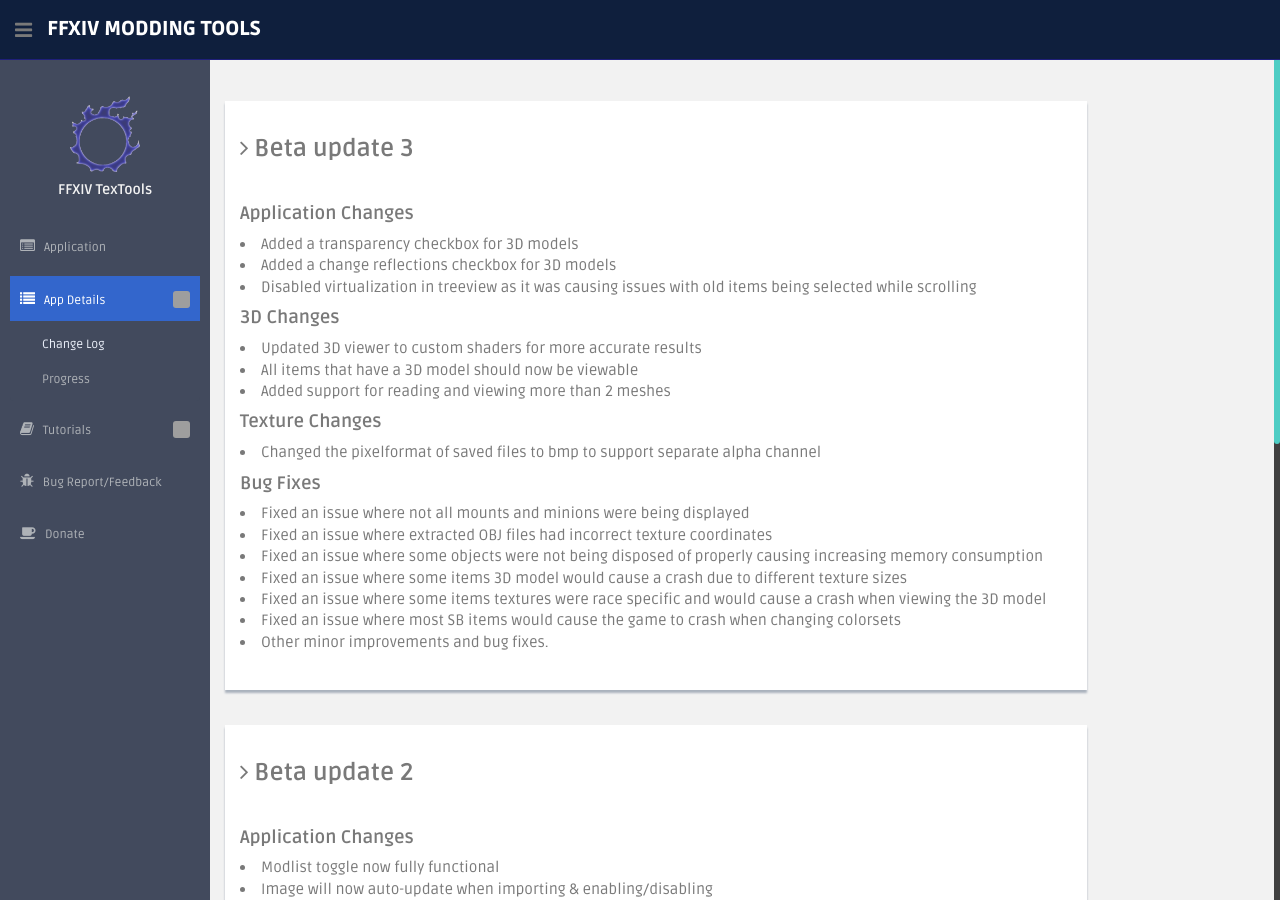
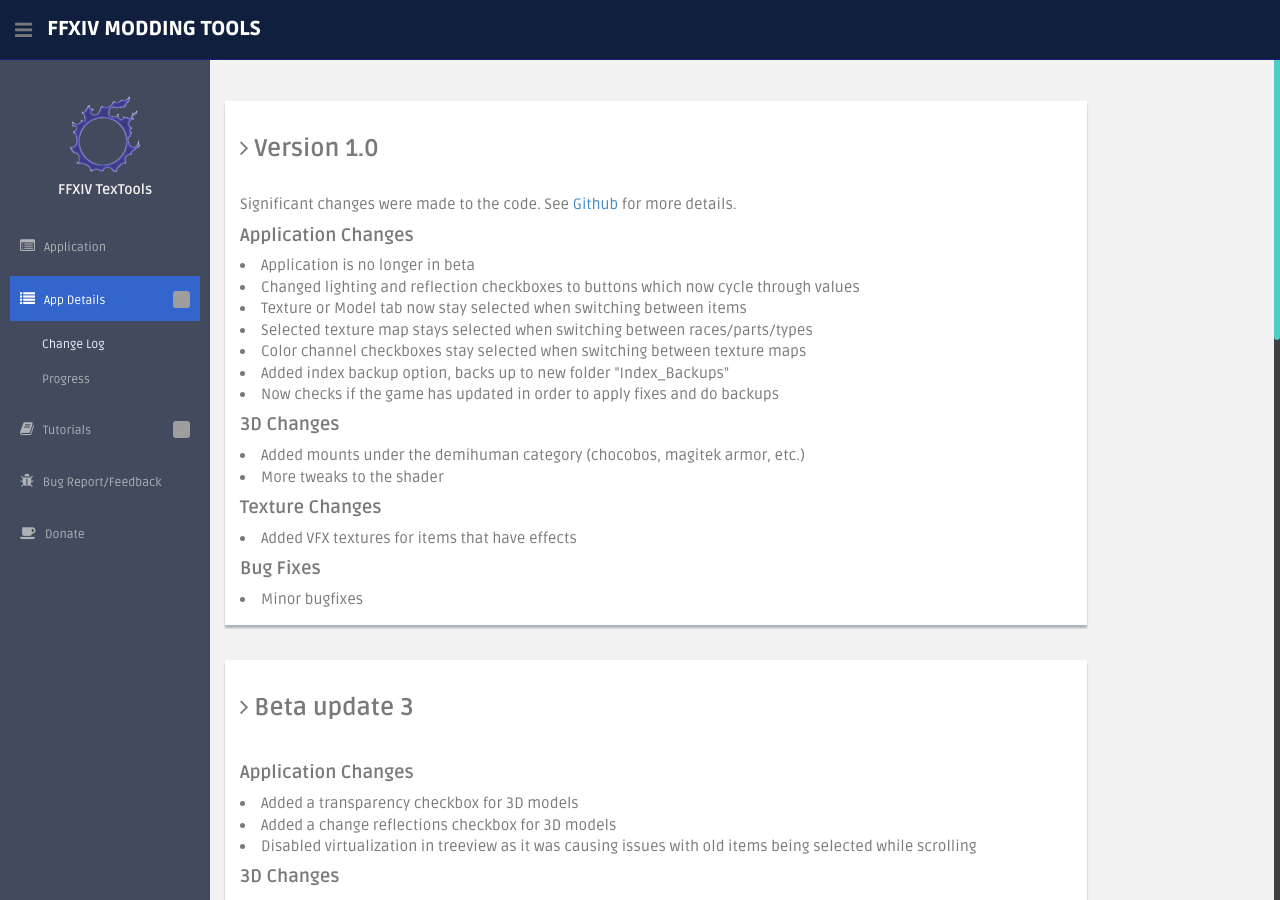
Before and after one commit to liinko/FFXIVTexToolsWeb, a Jekyll site: the page built from change_log.html, in a window 1280 px wide and 900 px high. Built offline with Jekyll 4.4.1, drawn with Linux system fonts in a browser that asks for light colours; grey boxes are pictures that could not be loaded.

Commit message:
Update to 1.0

```diff
--- a/change_log.html
+++ b/change_log.html
@@ -3,6 +3,31 @@
 title: Change_Log
 ---
 
+<div class="col-lg-10 main-chart">
+    <div class="showback">
+        <h3><i class="fa fa-angle-right"></i> <b>Version 1.0</b></h3><br/>
+        Significant changes were made to the code. See <a href="https://github.com/liinko/FFXIV_TexTools2">Github</a> for more details.
+
+        <h4><b>Application Changes</b></h4>
+        <li>Application is no longer in beta</li>
+        <li>Changed lighting and reflection checkboxes to buttons which now cycle through values</li>
+        <li>Texture or Model tab now stay selected when switching between items</li>
+        <li>Selected texture map stays selected when switching between races/parts/types</li>
+        <li>Color channel checkboxes stay selected when switching between texture maps</li>
+        <li>Added index backup option, backs up to new folder "Index_Backups"</li>
+        <li>Now checks if the game has updated in order to apply fixes and do backups</li>
+
+        <h4><b>3D Changes</b></h4>
+        <li>Added mounts under the demihuman category (chocobos, magitek armor, etc.)</li>
+        <li>More tweaks to the shader</li>
+
+        <h4><b>Texture Changes</b></h4>
+        <li>Added VFX textures for items that have effects</li>
+
+        <h4><b>Bug Fixes</b></h4>
+        <li>Minor bugfixes</li>
+    </div><!--/showback -->
+</div>
 <div class="col-lg-10 main-chart">
     <div class="showback">
         <h3><i class="fa fa-angle-right"></i> <b>Beta update 3</b></h3><br/>
```
Also changed, not shown: _includes/sideupdates.html (+10 -0 lines).
